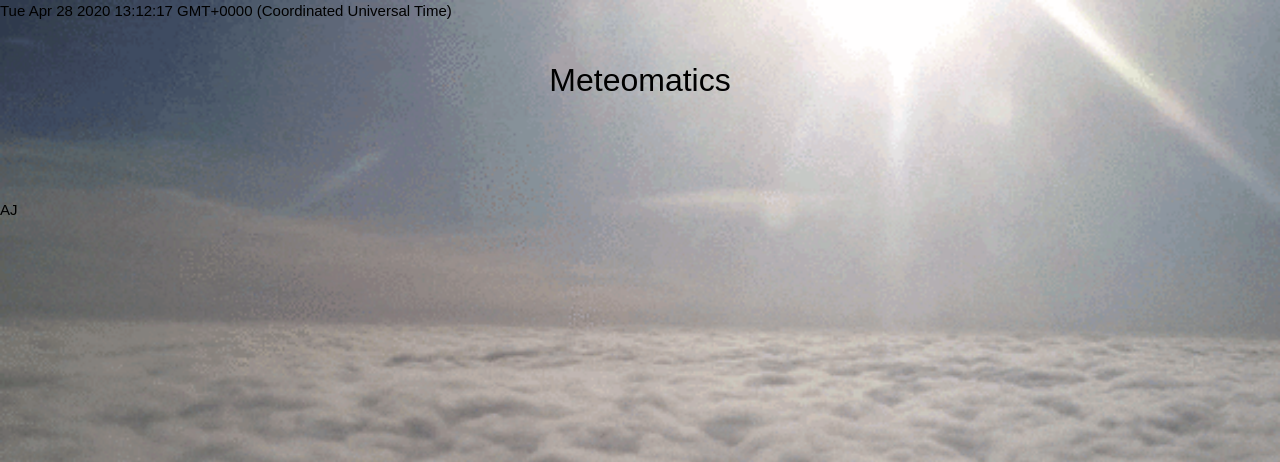
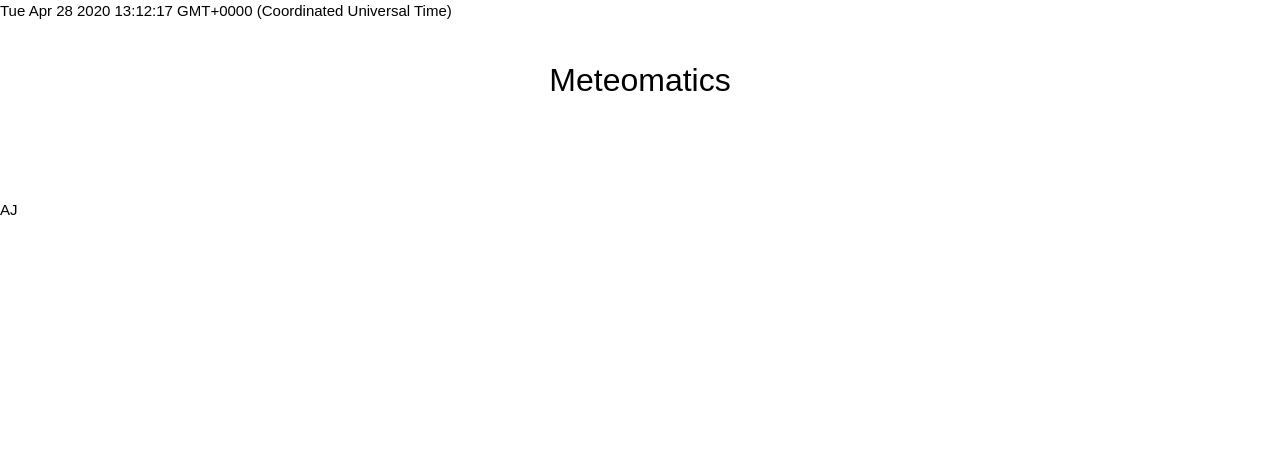
Before and after one commit to ajaimes07/shared, a Flask app: template templates/index.html in a window 1280 px wide. Shown: the top 462 px of the page. Run offline with Flask 2, Linux system fonts and the light colour scheme; the template is opened without the code that fills it, so the values that code supplies are empty; some libraries are stand-ins or nearby versions.

Commit message:
heroku master

```diff
--- a/static/css/style.css
+++ b/static/css/style.css
@@ -3,6 +3,5 @@
     font-size: 15px;
     font-weight: normal;
     color: black;
-    background: url(../images/giphy.gif) fixed no-repeat;
     background-size: cover;
 }
```
